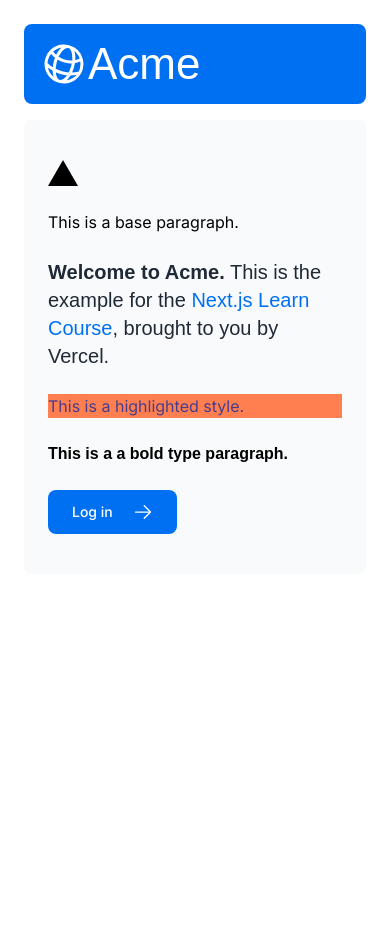
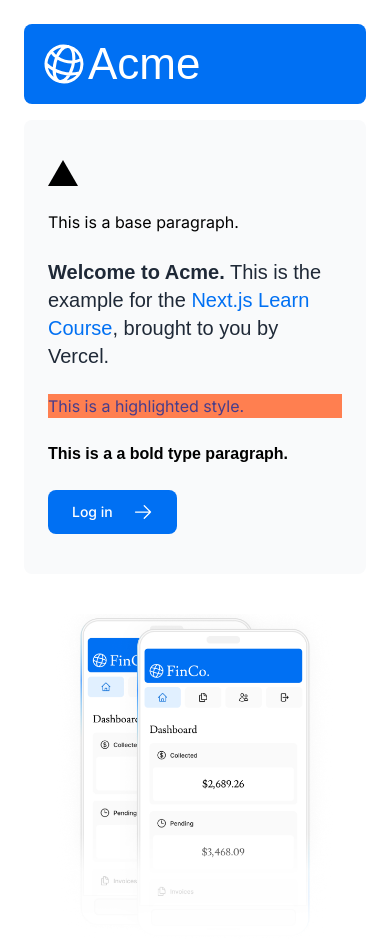
Before and after one commit to Sikelaszlo/nextjs-dashboard, a Next.js app: page / in a window 390 px wide. Shown: the top 940 px of the page. Before the commit the page ends 844 px from the top, so only its background shows below. Built offline with nearby package versions, Linux system fonts and the light colour scheme; a web font is replaced by a local one.

Commit message:
aloldalak

```diff
--- /dev/null
+++ b/app/dashboard/invoices/page.tsx
@@ -0,0 +1,3 @@
+export default function Page(){
+    return <p>Invoices page</p>
+}
--- /dev/null
+++ b/app/dashboard/page.tsx
@@ -0,0 +1,3 @@
+export default function Page() {
+  return <p>Dashboard Page</p>;
+}
--- a/app/page.tsx
+++ b/app/page.tsx
@@ -42,6 +42,12 @@
           width={1000}
           height={760}
           className="hidden md:block" alt="Screenshots of the dashboard project showing desktop version"/>
+          <Image
+          src='/hero-mobile.png'
+          width={500}
+          height={620}
+          className="block md:hidden"
+          alt=''/>
         </div>
       </div>
     </main>
```
